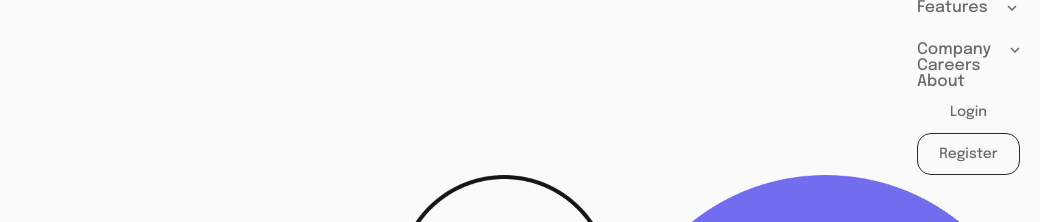
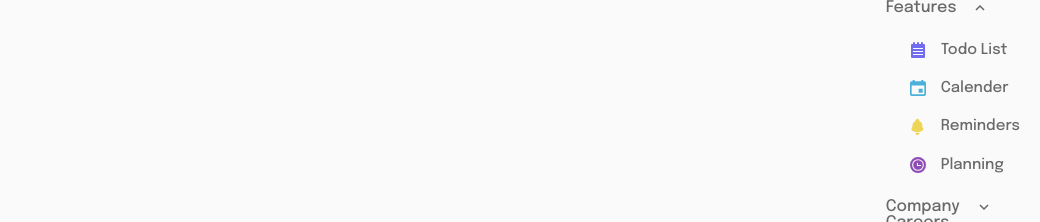
Before and after one commit to StephenYu2018/intro-section-with-dropdown-navigation-main, a website: page index.html in a window 1280 px wide. Both pictures are taken after a click on the button "Features". Shown: the top 222 px of the page, 240-1280 px from the left. Drawn offline with Linux system fonts and the light colour scheme.

Commit message:
Add styles and toggle logic to features and company links

```diff
--- a/index.html
+++ b/index.html
@@ -46,22 +46,36 @@
               <img src="./images/icon-arrow-down.svg" role="img" alt="Down arrow icon"
                    width="10" height="6" class="inline ml-[0.9375rem]" />
             </button>
-            <ul class="hidden fixed" id="features-menu">
-              <li>
-                <img src="./images/icon-todo.svg" alt="To-do list icon">
-                <a href="#">Todo List</a>
+            <ul class="hidden pl-6 pt-[1.625rem] space-y-[1.375rem]" id="features-menu">
+              <li class="flex items-center space-x-[0.9375rem]">
+                <span class="w-4 inline-flex justify-center">
+                  <img src="./images/icon-todo.svg" role="img" alt="To-do list icon"
+                       class="inline" />
+                </span>
+                <a href="#" class="text-[0.9375rem]">Todo List</a>
               </li>
-              <li>
-                <img src="./images/icon-calender.svg" alt="Calender icon">
-                <a href="#">Calender</a>
+              <li class="flex items-center space-x-[0.9375rem]">
+                <span class="w-4 inline-flex justify-center">
+                  <img src="./images/icon-calendar.svg" role="img" alt="Calender icon"
+                       class="inline" />
+                </span>
+                <a href="#" class="text-[0.9375rem]">Calender</a>
               </li>
-              <li>
-                <img src="./images/icon-reminders.svg" alt="Notification bell icon">
-                <a href="#">Reminders</a>
+              <li class="flex items-center space-x-[0.9375rem]">
+                <span class="w-4 inline-flex justify-center">
+                  <img src="./images/icon-reminders.svg" role="img"
+                       alt="Notification bell icon"
+                       class="inline" />
+		</span>
+                <a href="#" class="text-[0.9375rem]">Reminders</a>
               </li>
-              <li>
-                <img src="./images/icon-planning.svg" alt="Clock icon">
-                <a href="#">Planning</a>
+              <li class="flex items-center space-x-[0.9375rem]">
+                <span class="w-4 inline-flex justify-center">
+                  <img src="./images/icon-planning.svg" role="img"
+                       alt="Clock icon"
+                       class="inline" />
+                </span>
+                <a href="#" class="text-[0.9375rem]">Planning</a>
               </li>
             </ul>
           </li>
@@ -71,10 +85,10 @@
               <img src="./images/icon-arrow-down.svg" alt="Down arrow icon"
                    width="10" height="6" class="inline ml-[0.9375rem]" />
             </button>
-            <ul class="hidden fixed" id="company-menu">
-              <li><a href="#">History</a></li>
-              <li><a href="#">Our Team</a></li>
-              <li><a href="#">Blog</a></li>
+            <ul class="hidden pl-6 pt-[1.625rem] space-y-[1.375rem]" id="company-menu">
+              <li class="text-[0.9375rem]"><a href="#">History</a></li>
+              <li class="text-[0.9375rem]"><a href="#">Our Team</a></li>
+              <li class="text-[0.9375rem]"><a href="#">Blog</a></li>
             </ul>
           </li>
           <li class="mb-[1.625rem]"><a href="#">Careers</a></li>
--- a/src/menu.js
+++ b/src/menu.js
@@ -3,6 +3,14 @@ const openNavMenuButton = document.getElementById('open-nav-menu');
 const closeNavMenuButton = document.getElementById('close-nav-menu');
 
 const screenOverlay = document.getElementById('screen-overlay');
+
+const featuresMenu = document.getElementById('features-menu');
+const toggleFeaturesMenuIcon = document.querySelector('#toggle-features-menu > img');
+const toggleFeaturesMenu = document.getElementById('toggle-features-menu');
+
+const companyMenu = document.getElementById('company-menu');
+const toggleCompanyMenuIcon = document.querySelector('#toggle-company-menu > img');
+const toggleCompanyMenu = document.getElementById('toggle-company-menu');
 
 const offscreenNavbar = 'right-[-15rem]';
 const onscreenNavbar = 'right-0';
@@ -31,3 +39,18 @@ openNavMenuButton.addEventListener('click', () => {
 });
 
 closeNavMenuButton.addEventListener('click', hideNavbar);
+
+toggleFeaturesMenu.addEventListener('click', makeDisplayToggler(featuresMenu, toggleFeaturesMenuIcon));
+toggleCompanyMenu.addEventListener('click', makeDisplayToggler(companyMenu, toggleCompanyMenuIcon));
+
+function makeDisplayToggler(targetElement, togglerIconElement) {
+  return () => {
+    if (togglerIconElement.getAttribute('src') === './images/icon-arrow-down.svg') {
+      togglerIconElement.setAttribute('src', './images/icon-arrow-up.svg');
+    } else {
+      togglerIconElement.setAttribute('src', './images/icon-arrow-down.svg');
+    }
+
+    targetElement.classList.toggle(noDisplay);
+  };
+}
```
Also changed, not shown: dist/styles.css.
